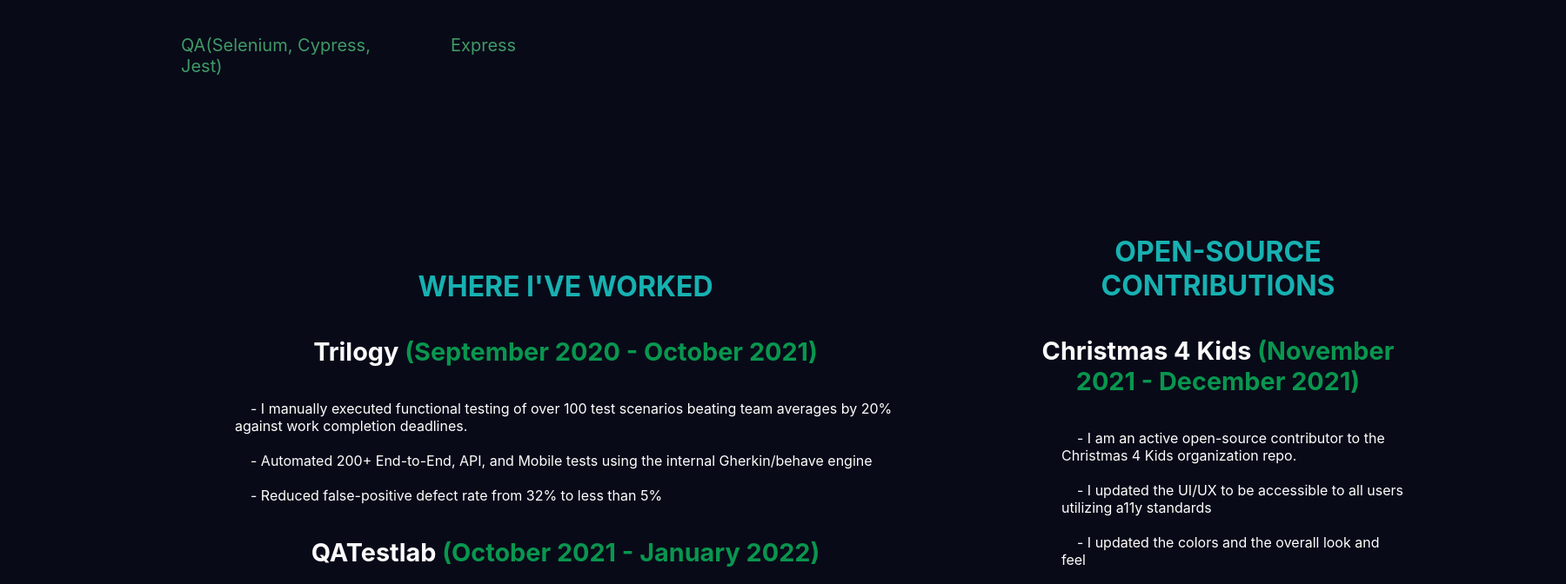
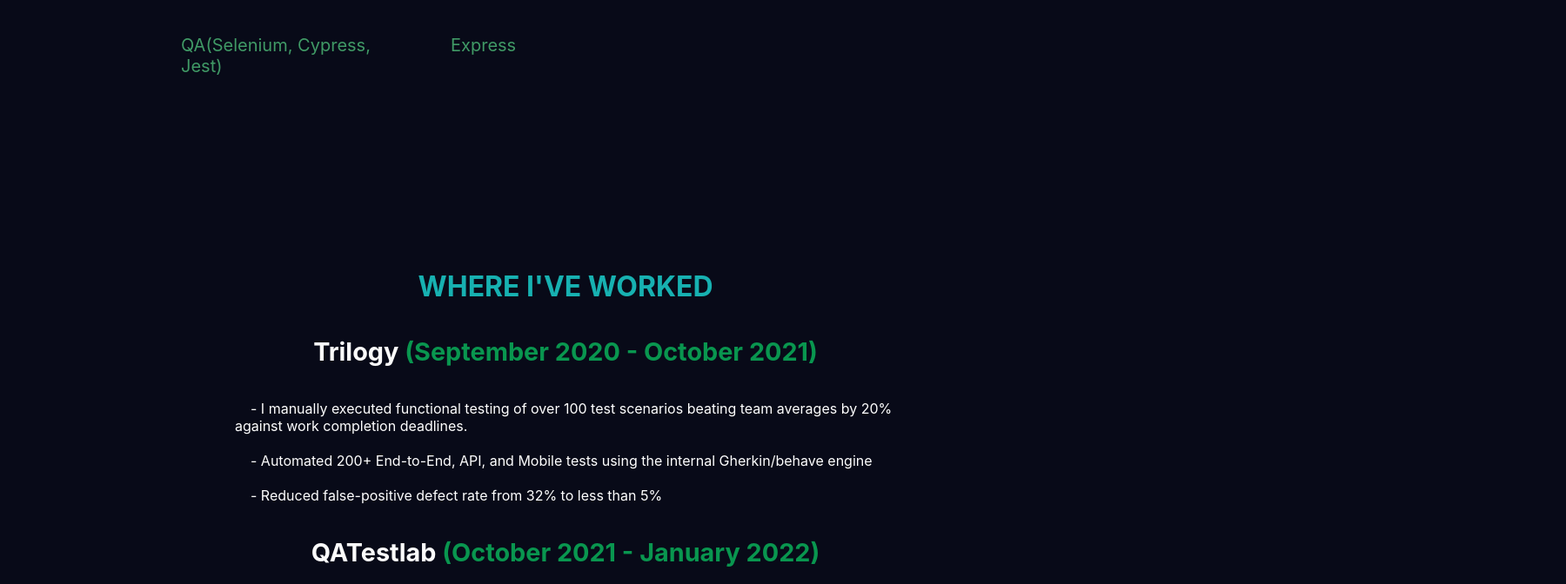
Before and after one commit to damian-sketch/Portfolio, a React (Create React App) app: page / in a window 1280 px wide. Shown: the part 1560-2232 px from the top of the page at 87% size, 1800 px wide, since content can reach past the window. Built offline with nearby package versions, Linux system fonts and the light colour scheme; a web font is replaced by a local one.

Commit message:
Responsiveness for laptops

```diff
--- a/src/App.css
+++ b/src/App.css
@@ -1,4 +1,10 @@
 body {
     max-width: 100%;
-    overflow-x:hidden
+    overflow-x:hidden;
 }
+@media screen and (max-width: 1440px) {
+    body {
+        max-width: 100%;
+        overflow-x:hidden;
+    }
+  }
--- a/src/components/experience/styles.css
+++ b/src/components/experience/styles.css
@@ -58,3 +58,9 @@
   color: rgb(9, 150, 79);
   font-size: 1.8em;
 }
+
+@media screen and (max-width: 1440px) {
+  .overallExp {
+   display: block;
+  }
+}
```
